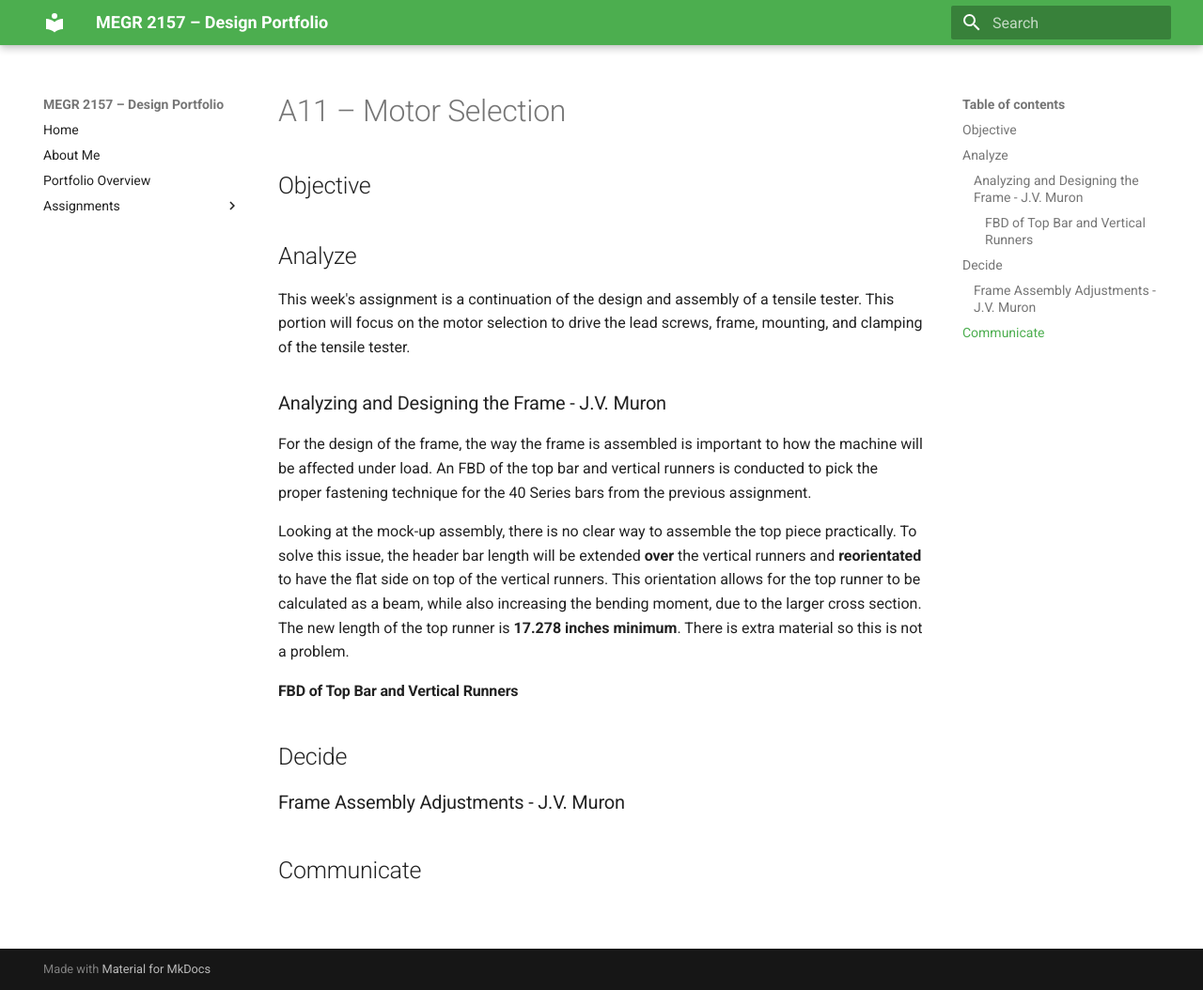
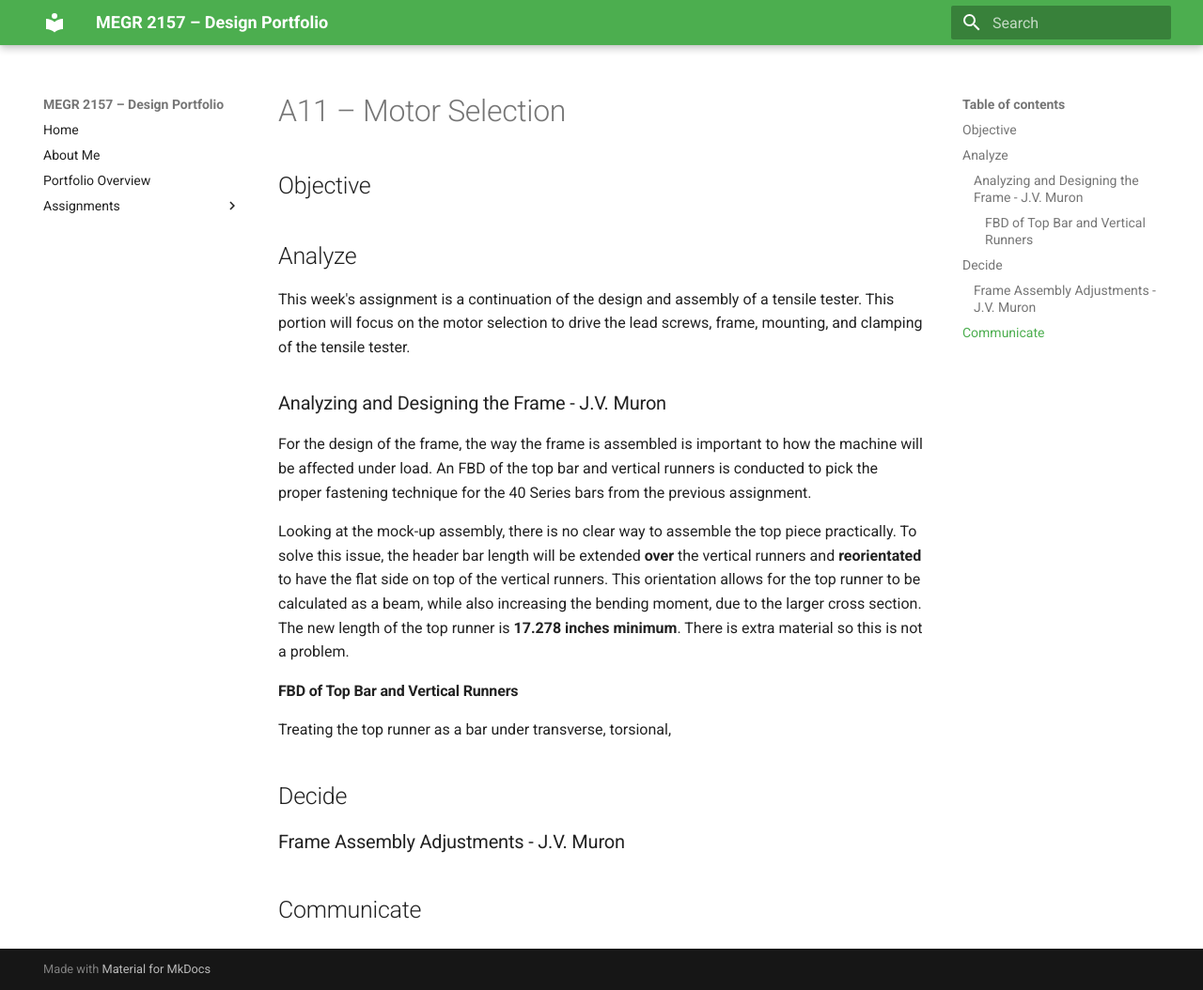
Before and after one commit to murondj/megr2156-design-portfolio, an MkDocs documentation site: the page built from docs/assignments/a11/index.md, in a window 1280 px wide and 1054 px high. Shown: the whole window at 94% size. Built offline with MkDocs 1.6.1 and Material for MkDocs 9.7.7, drawn with Linux system fonts in a browser that asks for light colours.

Commit message:
Update index.md

```diff
--- a/docs/assignments/a11/index.md
+++ b/docs/assignments/a11/index.md
@@ -13,7 +13,7 @@ For the design of the frame, the way the frame is assembled is important to how
 Looking at the mock-up assembly, there is no clear way to assemble the top piece practically. To solve this issue, the header bar length will be extended **over** the vertical runners and **reorientated** to have the flat side on top of the vertical runners. This orientation allows for the top runner to be calculated as a beam, while also increasing the bending moment, due to the larger cross section. The new length of the top runner is **17.278 inches minimum**. There is extra material so this is not a problem.
 
 #### FBD of Top Bar and Vertical Runners
-
+Treating the top runner as a bar under transverse, torsional,
 
 
 ## Decide
```
